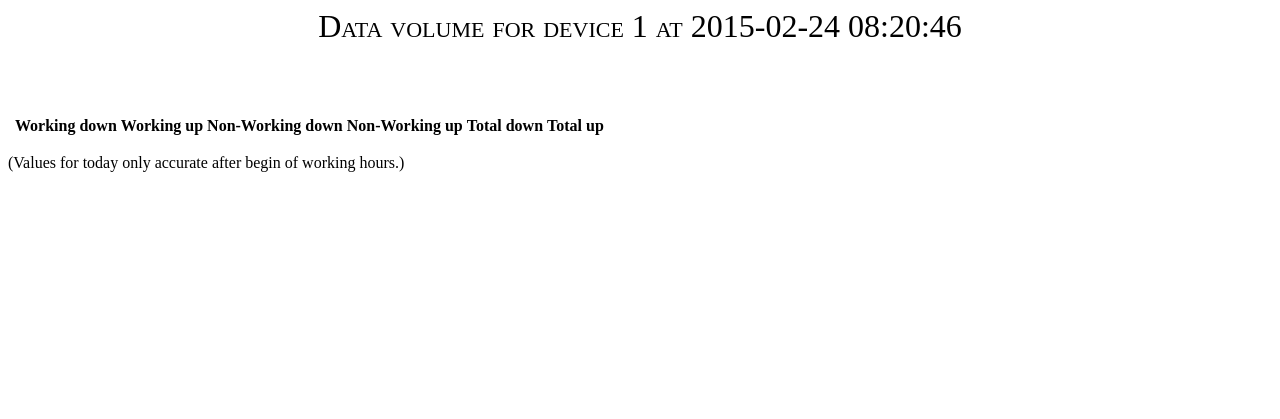
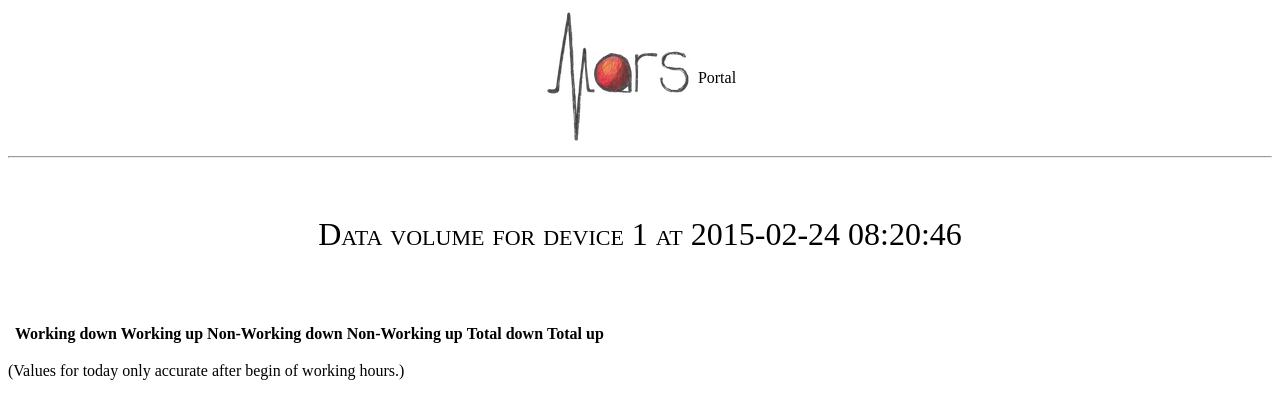
Before and after one commit to x-ian/marsPortal, a PHP site: page /user_with_volume.php?username=1 in a window 1280 px wide. Shown: the top 419 px of the page. Run offline with PHP 8.4, Linux system fonts and the light colour scheme; data that the repository does not hold is empty.

```diff
--- a/setup-daloradius/www/mars/user_with_volume.php
+++ b/setup-daloradius/www/mars/user_with_volume.php
@@ -1,3 +1,12 @@
+<span style="font-variant:small-caps; font-size:200%">
+	<table align="center">
+		<tr><td><img src="/captiveportal-mars.jpg" /></td><td>Portal</td></tr>
+	</table>
+</span>
+
+<hr/><br/>
+
+
 <?php $username = $_GET['username']; ?>
 
 <span style="font-variant:small-caps; font-size:200%">
```
